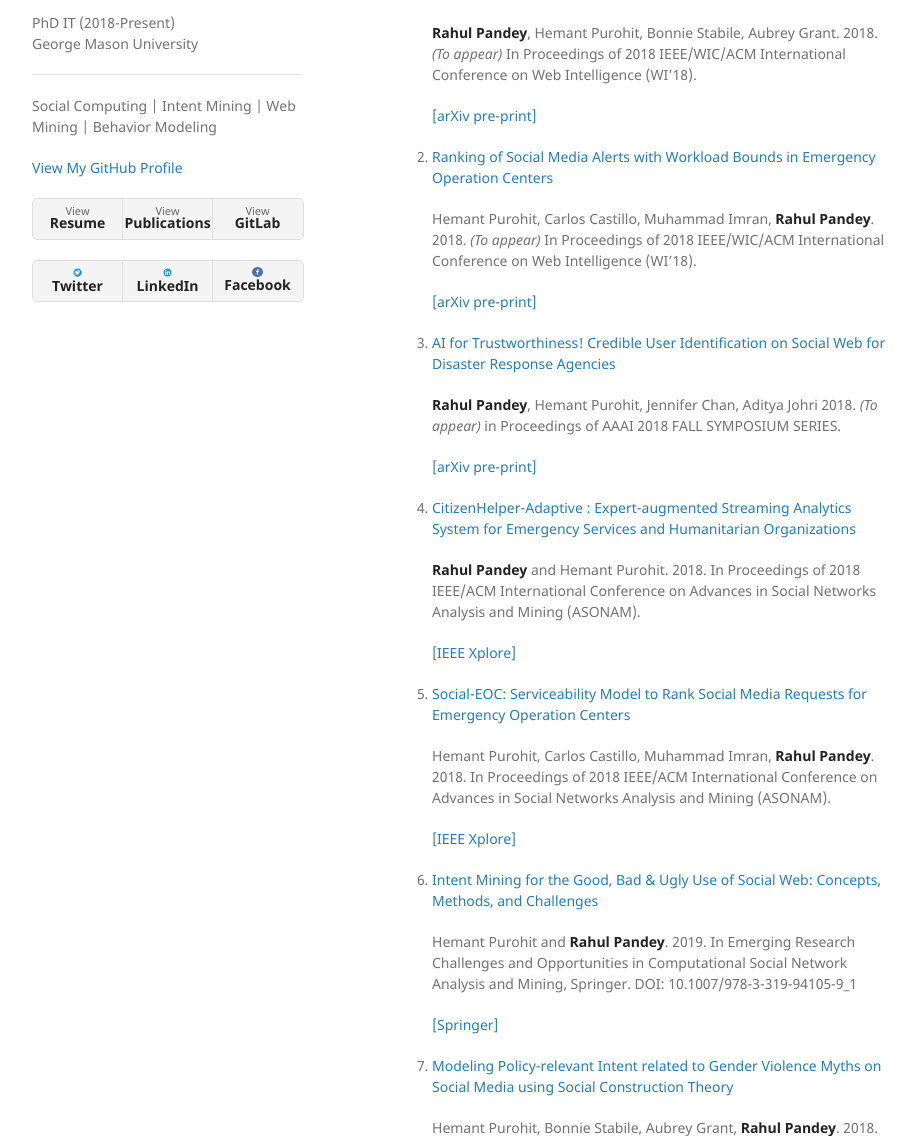
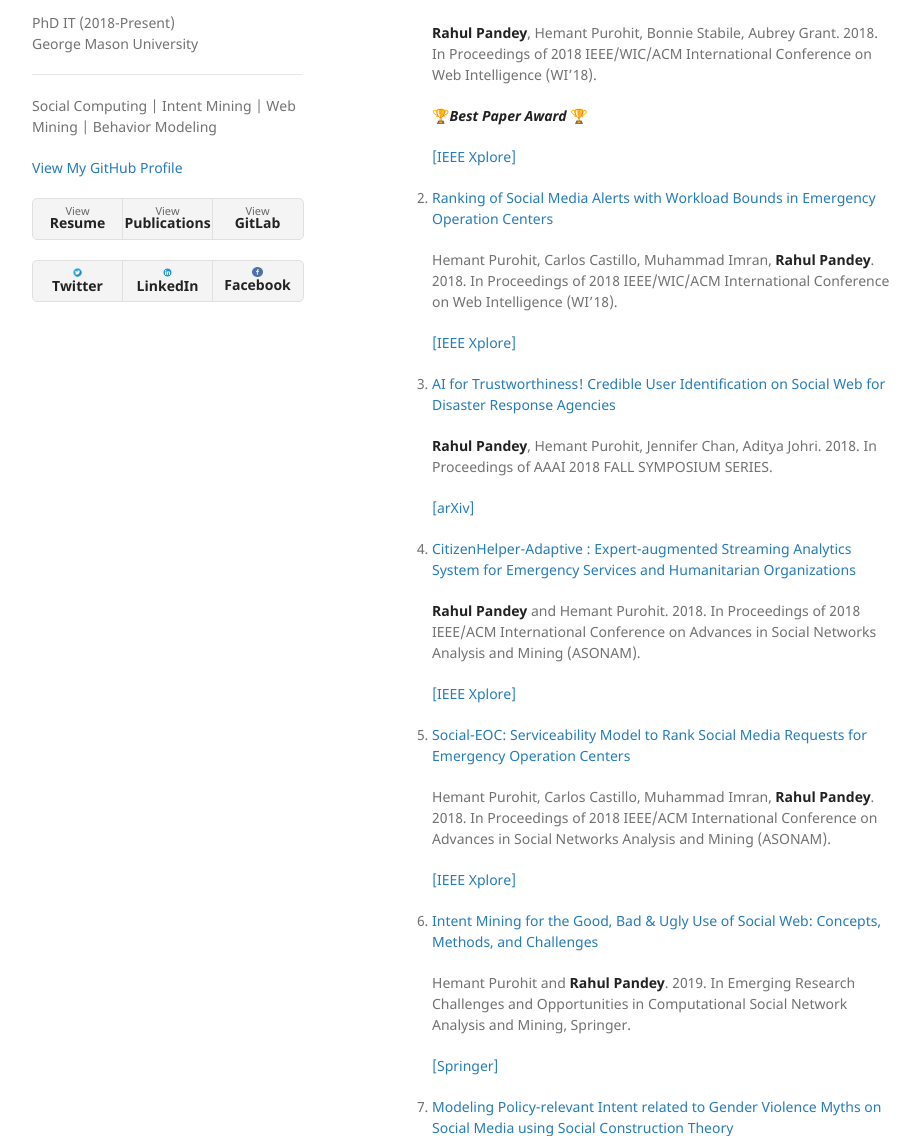
Before and after one commit to gizmowiki/gizmowiki.github.io, a Jekyll site: the page built from publications.md, in a window 1280 px wide and 1400 px high. Shown: the part 264-1400 px from the top of the window, without its empty margins (178-1098 px from the left). Built offline with Jekyll 4.4.1, drawn with Linux system fonts in a browser that asks for light colours; some of the changed text lies outside the part shown.

Commit message:
added wi 18 ieee xplore

```diff
--- a/publications.md
+++ b/publications.md
@@ -6,23 +6,25 @@ layout: default
 
 #### [View Google Scholar](https://scholar.google.com/citations?user=fKMSzz0AAAAJ&hl=en){:target="_blank"}
 #### 2018
-8. [🏆 Distributional Semantics Approach to Detect Intent in Twitter Conversations on Sexual Assaults](https://arxiv.org/pdf/1810.01012.pdf){:target="_blank"}
+8. [Distributional Semantics Approach to Detect Intent in Twitter Conversations on Sexual Assaults](https://arxiv.org/pdf/1810.01012.pdf){:target="_blank"}
 
-	**Rahul Pandey**, Hemant Purohit, Bonnie Stabile, Aubrey Grant. 2018. *(To appear)* In Proceedings of 2018 IEEE/WIC/ACM International Conference on Web Intelligence (WI’18).
+	**Rahul Pandey**, Hemant Purohit, Bonnie Stabile, Aubrey Grant. 2018. In Proceedings of 2018 IEEE/WIC/ACM International Conference on Web Intelligence (WI’18).
 
-	[\[arXiv pre-print\]](https://arxiv.org/abs/1810.01012){:target="_blank"}
+	**🏆_Best Paper Award_ 🏆**
+
+	[\[IEEE Xplore\]](https://doi.org/10.1109/WI.2018.00-80){:target="_blank"}
 
 7. [Ranking of Social Media Alerts with Workload Bounds in Emergency Operation Centers](https://arxiv.org/pdf/1809.08489.pdf){:target="_blank"}
 
-	Hemant Purohit, Carlos Castillo, Muhammad Imran, **Rahul Pandey**. 2018. *(To appear)* In Proceedings of 2018 IEEE/WIC/ACM International Conference on Web Intelligence (WI’18).
+	Hemant Purohit, Carlos Castillo, Muhammad Imran, **Rahul Pandey**. 2018. In Proceedings of 2018 IEEE/WIC/ACM International Conference on Web Intelligence (WI’18).
 
-	[\[arXiv pre-print\]](https://arxiv.org/abs/1809.08489){:target="_blank"}
+	[\[IEEE Xplore\]](https://doi.org/10.1109/WI.2018.00-88){:target="_blank"}
 
 6. [AI for Trustworthiness! Credible User Identification on Social Web for Disaster Response Agencies](https://arxiv.org/pdf/1810.01013.pdf){:target="_blank"}
 
-	**Rahul Pandey**, Hemant Purohit, Jennifer Chan, Aditya Johri 2018. *(To appear)* in Proceedings of AAAI 2018 FALL SYMPOSIUM SERIES.
+	**Rahul Pandey**, Hemant Purohit, Jennifer Chan, Aditya Johri. 2018. In Proceedings of AAAI 2018 FALL SYMPOSIUM SERIES.
 
-	[\[arXiv pre-print\]](https://arxiv.org/abs/1810.01013){:target="_blank"}
+	[\[arXiv\]](https://arxiv.org/abs/1810.01013){:target="_blank"}
 
 5. [CitizenHelper-Adaptive : Expert-augmented Streaming Analytics System for Emergency Services and Humanitarian Organizations](https://www.researchgate.net/profile/Hemant_Purohit2/publication/327848833_CitizenHelper-Adaptive_Expert-augmented_Streaming_Analytics_System_for_Emergency_Services_and_Humanitarian_Organizations/links/5ba9729945851574f7e3f7f4/CitizenHelper-Adaptive-Expert-augmented-Streaming-Analytics-System-for-Emergency-Services-and-Humanitarian-Organizations.pdf){:target="_blank"}
 
@@ -38,7 +40,7 @@ layout: default
 
 3. [Intent Mining for the Good, Bad & Ugly Use of Social Web: Concepts, Methods, and Challenges](http://ist.gmu.edu/~hpurohit/informatics-lab/papers/snam-chapter-intent-FINAL.pdf)
 
-	Hemant Purohit and **Rahul Pandey**. 2019. In Emerging Research Challenges and Opportunities in Computational Social Network Analysis and Mining, Springer. DOI: 10.1007/978-3-319-94105-9_1
+	Hemant Purohit and **Rahul Pandey**. 2019. In Emerging Research Challenges and Opportunities in Computational Social Network Analysis and Mining, Springer.
 
 	[\[Springer\]](https://doi.org/10.1007/978-3-319-94105-9_1){:target="_blank"}
 
```
Also changed, not shown: other parts of publications.md (+1 -1 lines), index.md (+1 -1 lines), 2 other files.
